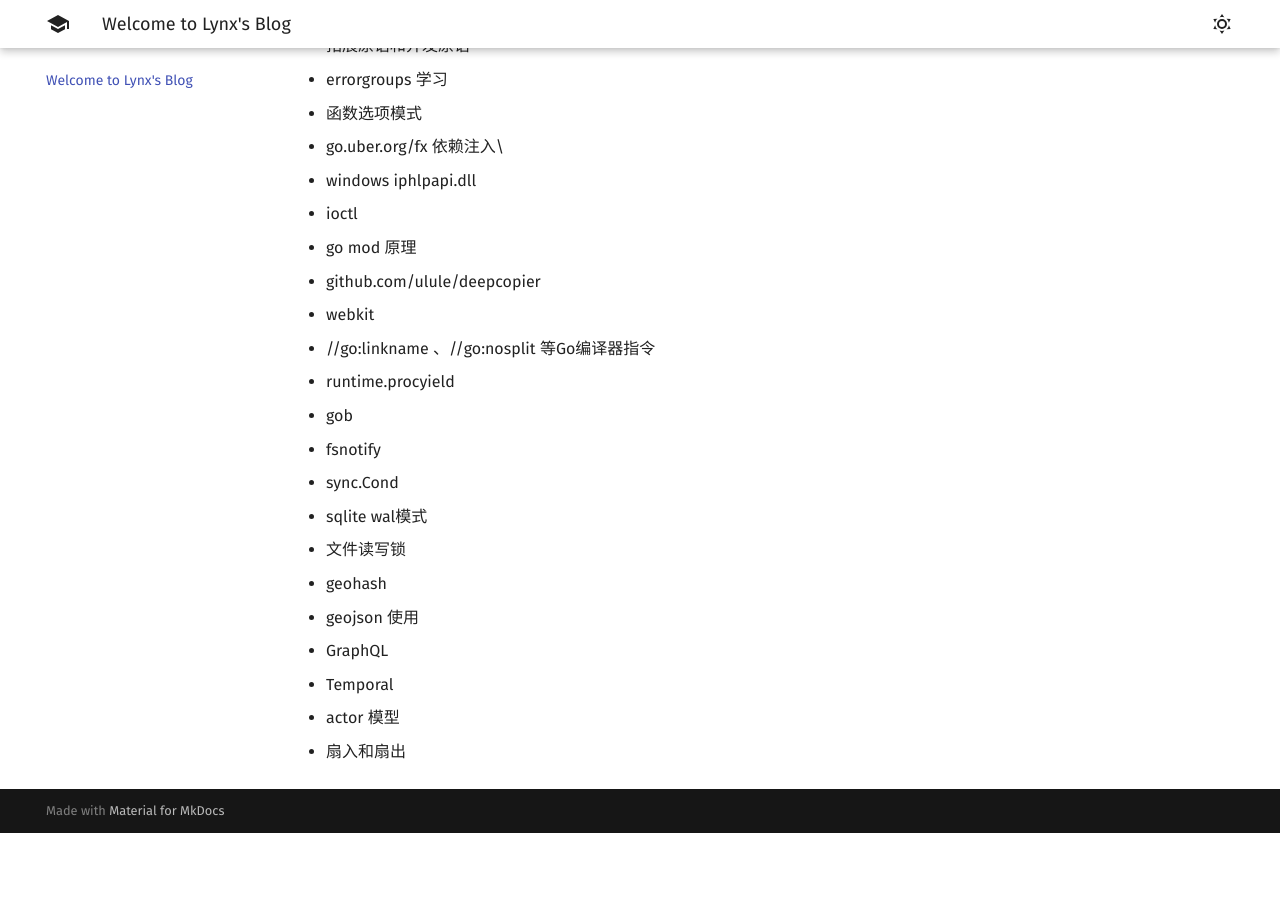
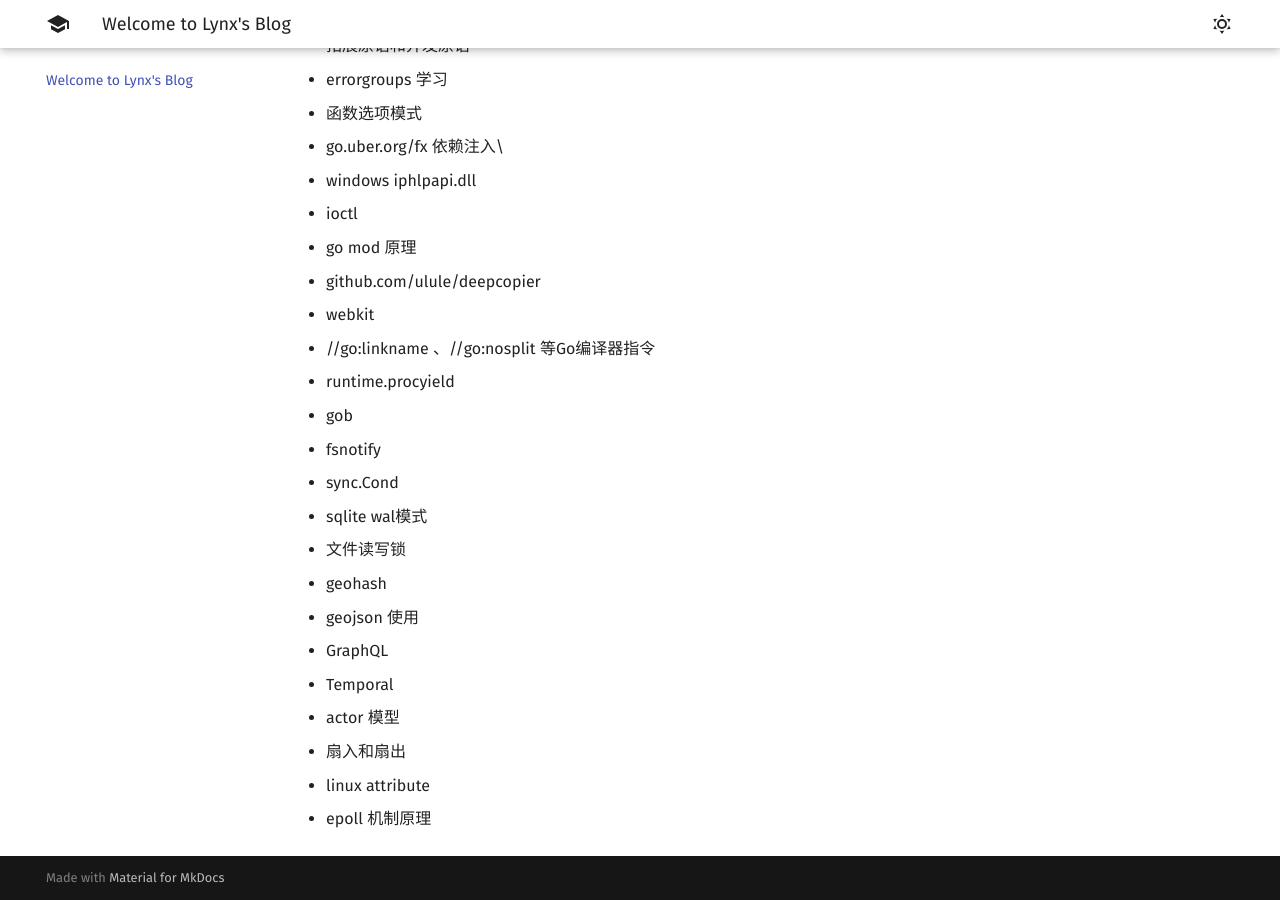
Before and after one commit to 1314liuwei/blog, an MkDocs documentation site: the page built from docs/index.md, in a window 1280 px wide and 900 px high, scrolled down 1950 px. Built offline with MkDocs 1.6.1 and Material for MkDocs 9.7.7, drawn with Linux system fonts in a browser that asks for light colours; before the commit the page ends 2783 px from its top, so only the background shows below that.

Commit message:
2023/08/28 周一

```diff
--- a/docs/index.md
+++ b/docs/index.md
@@ -75,3 +75,5 @@
 - Temporal
 - actor 模型
 - 扇入和扇出
+- linux attribute
+- epoll 机制原理
```
